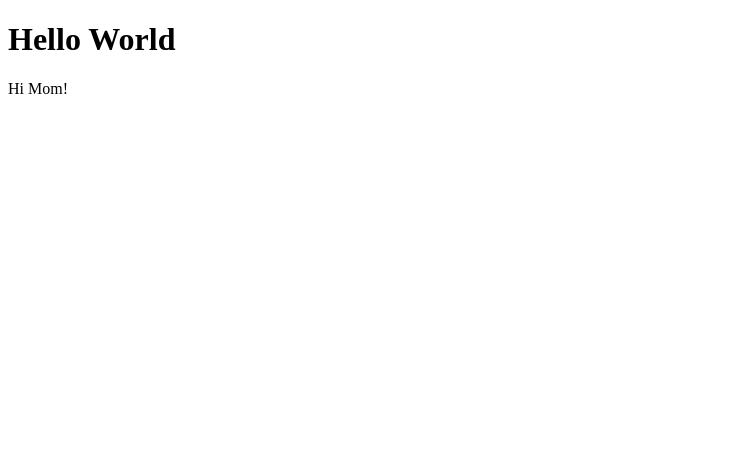
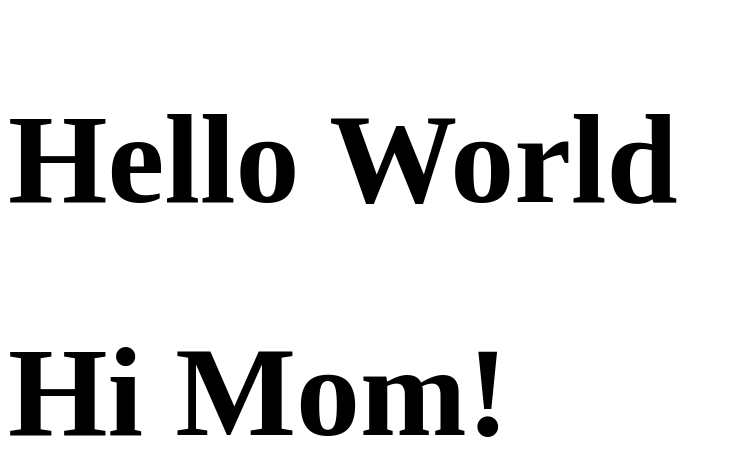
Before and after one commit to slightlobster/slightlobster.github.io, a plain HTML site: page index.html in a window 1280 px wide. Shown: the whole page, without its empty margins (0-732 px from the left). Drawn offline with Linux system fonts and the light colour scheme.

Commit message:
Update index.html

```diff
--- a/index.html
+++ b/index.html
@@ -1,7 +1,7 @@
 <!DOCTYPE html>
 <html>
 <body>
-<h1>Hello World</h1>
-<p>Hi Mom!</p>
+<h1 style="font-size:10vw">Hello World</h1>
+<h1 style="font-size:10vw">Hi Mom!</h1>
 </body>
 </html>
```
